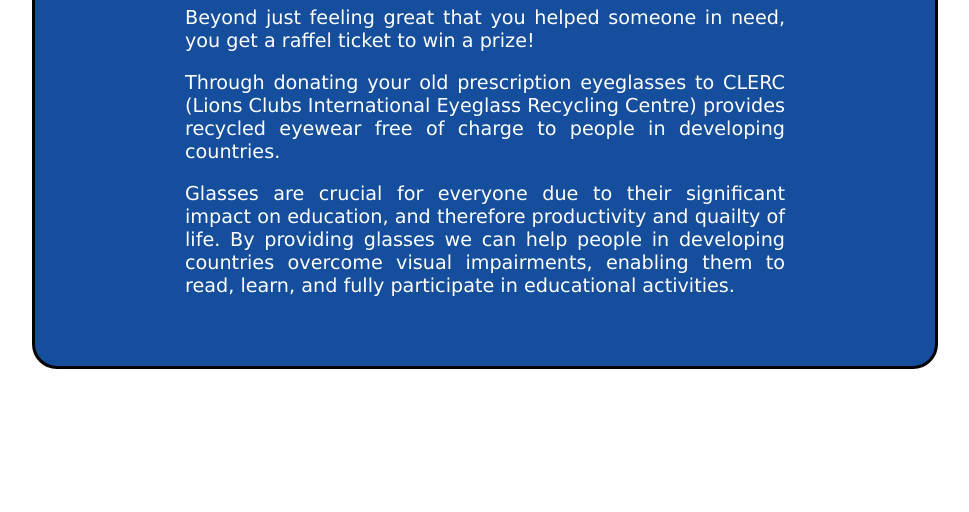
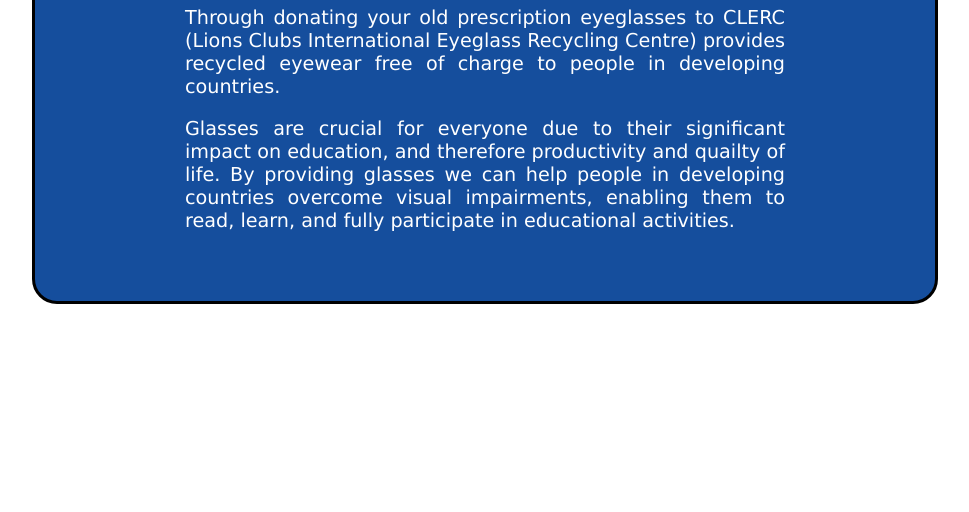
Before and after one commit to ClercAinlay/ClercAinlay.github.io, a plain HTML site: page WhyDonate.html in a window 1280 px wide. Shown: the part 288-800 px from the top of the page, without its empty margins (155-1124 px from the left). Drawn offline with Linux system fonts and the light colour scheme.

Commit message:
Update WhyDonate.html

```diff
--- a/WhyDonate.html
+++ b/WhyDonate.html
@@ -36,10 +36,7 @@
 
     <!-- PAGE TITLE & CONTENT -->
     <h1 class="center">Why You Should Donate</h1>
-    <p class="main-text">
-      Beyond just feeling great that you helped someone in need, you get a
-      raffel ticket to win a prize!
-    </p>
+
     <p class="main-text">
       Through donating your old prescription eyeglasses to CLERC (Lions Clubs
       International Eyeglass Recycling Centre) provides recycled eyewear free of
```
